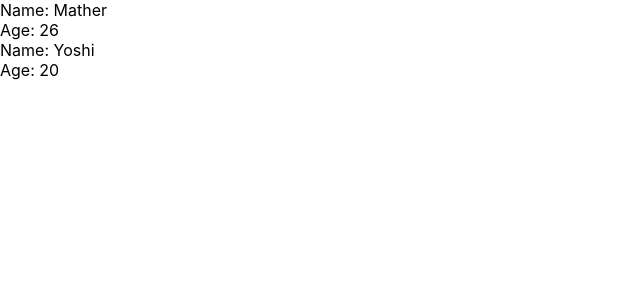
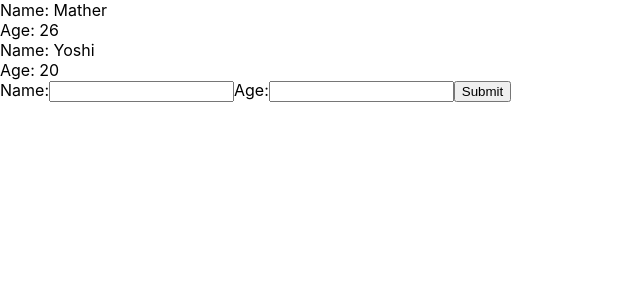
Before and after one commit to 409915016/react-simple, a React (Create React App) app: page / in a window 1280 px wide. Shown: the top 300 px of the page, without its empty margins (0-640 px from the left). Built offline with nearby package versions, Linux system fonts and the light colour scheme.

Commit message:
forms revisited

```diff
--- a/src/AddNinja.js
+++ b/src/AddNinja.js
@@ -12,11 +12,12 @@ class AddNinja extends Component {
     }
     handleSubmit = (e) => {
         e.preventDefault()
+        console.log(this.state)
     }
     render () {
         return(
           <div>
-              <form onSubmit={}>
+              <form onSubmit={ this.handleSubmit }>
                   <label htmlFor="name">Name:</label>
                   <input type="text" id="name" onChange={this.handleChange}/>
 
--- a/src/App.js
+++ b/src/App.js
@@ -1,5 +1,6 @@
 import React, {Component} from 'react'
 import Ninjas             from './Ninjas'
+import AddNinja           from './AddNinja'
 
 class App extends Component {
     state = {
@@ -13,6 +14,7 @@ class App extends Component {
         return (
           <div className="App">
               <Ninjas ninjas={ this.state.ninjas }/>
+              <AddNinja />
           </div>
         );
     }
```
